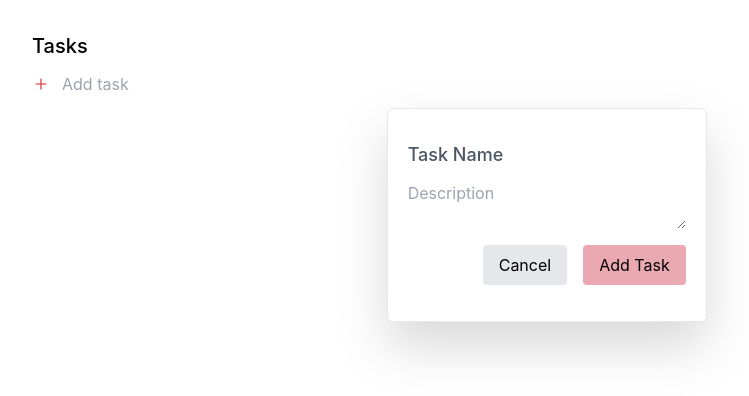
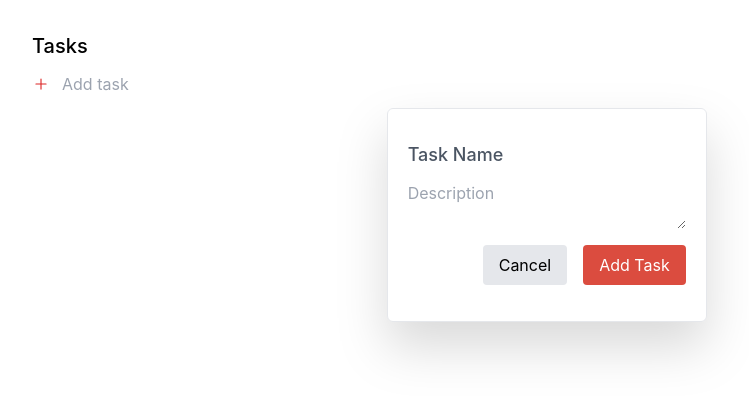
Before and after one commit to YogishaNiraula/React-todo, a React (Vite) app: page / in a window 1280 px wide. Both pictures are taken after a click on the button "Add task". Shown: the top 396 px of the page, without its empty margins (40-789 px from the left). Built offline with nearby package versions, Linux system fonts and the light colour scheme.

Commit message:
chore: css changes

```diff
--- a/src/components/Task/Add.jsx
+++ b/src/components/Task/Add.jsx
@@ -37,7 +37,7 @@ export default function TaskAdd({ dispatch }) {
               placeholder="Task Name"
               value={inputs.title || ""}
               onChange={handleChange}
-              className="outline-none focus:outline-none placeholder:text-gray-600 placeholder:font-medium text-lg font-medium my-3"
+              className="outline-none focus:outline-none bg-white text-black placeholder:text-gray-600 placeholder:font-medium text-lg font-medium my-3"
             />
             <textarea
               type="textarea"
@@ -45,16 +45,19 @@ export default function TaskAdd({ dispatch }) {
               placeholder="Description"
               value={inputs.description || ""}
               onChange={handleChange}
-              className="outline-none focus:outline-none"
+              className="outline-none focus:outline-none bg-white text-black"
             />
             <div className="flex space-x-4 justify-end my-4">
               <button
                 onClick={() => setOpen(false)}
-                className="bg-gray-200 px-4 py-2 rounded"
+                className="bg-gray-200 text-black px-4 py-2 rounded"
               >
                 Cancel
               </button>
-              <button type="Submit" className="bg-[#eaa9b1] px-4 py-2 rounded">
+              <button
+                type="Submit"
+                className="bg-[#db4c3f] text-white px-4 py-2 rounded"
+              >
                 Add Task
               </button>
             </div>
--- a/src/components/Task/Edit.jsx
+++ b/src/components/Task/Edit.jsx
@@ -42,7 +42,7 @@ export default function TaskEdit({ taskData, dispatch }) {
               placeholder="Title"
               value={inputs.title}
               onChange={handleChange}
-              className="outline-none focus:outline-none placeholder:text-lg placeholder:font-medium text-lg font-medium my-3"
+              className="outline-none focus:outline-none placeholder:text-lg placeholder:font-medium text-lg font-medium my-3 bg-white text-black"
             />
             <textarea
               type="textarea"
@@ -50,12 +50,12 @@ export default function TaskEdit({ taskData, dispatch }) {
               placeholder="Description of the task"
               value={inputs.description}
               onChange={handleChange}
-              className="outline-none focus:outline-none"
+              className="outline-none focus:outline-none bg-white text-black"
             />
             <div className="flex space-x-4 justify-end my-4">
               <button
                 onClick={() => setOpen(false)}
-                className="bg-gray-200 px-4 py-2 rounded"
+                className="bg-gray-200 text-black px-4 py-2 rounded"
               >
                 Cancel
               </button>
--- a/src/index.css
+++ b/src/index.css
@@ -6,9 +6,8 @@
   line-height: 1.5;
   font-weight: 400;
 
-  color-scheme: light dark;
   background-color: rgba(255, 255, 255, 0.87);
-
+  color: black;
   font-synthesis: none;
   text-rendering: optimizeLegibility;
   -webkit-font-smoothing: antialiased;
```
